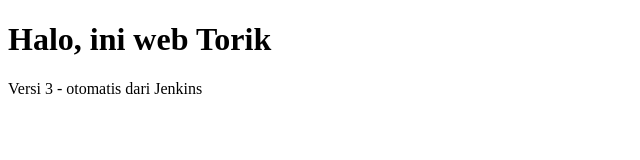
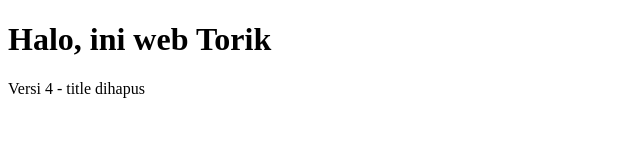
Before and after one commit to AhmadAslamsyahAttoriq/latihan-cicd, a plain HTML site: page public/index.html in a window 1280 px wide. Shown: the full height of the page, 0-640 px from the left. Drawn offline with Linux system fonts and the light colour scheme.

```diff
--- a/public/index.html
+++ b/public/index.html
@@ -1,10 +1,10 @@
 <!DOCTYPE html>
 <html>
 <head>
-    <title>Web Torik</title>
+
 </head>
 <body>
     <h1>Halo, ini web Torik</h1>
-    <p>Versi 3 - otomatis dari Jenkins</p>
+    <p>Versi 4 - title dihapus</p>
 </body>
 </html>
```
